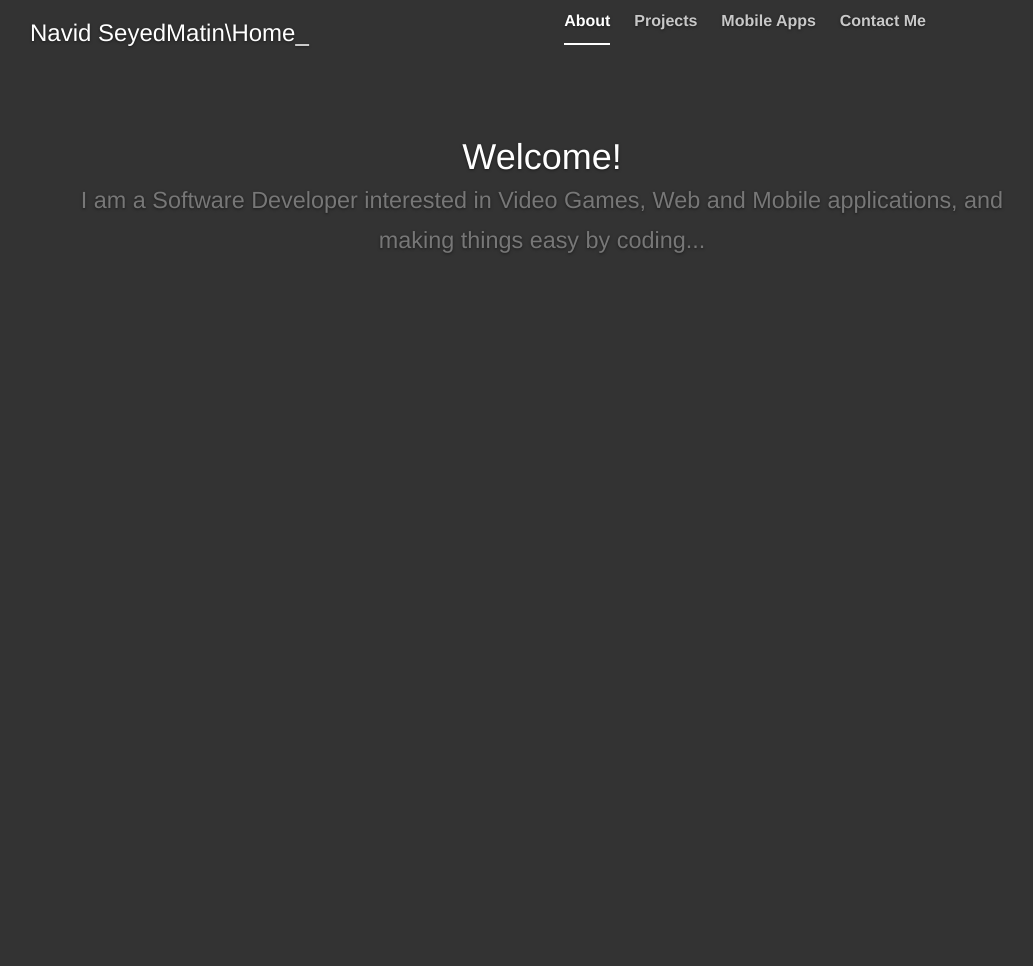
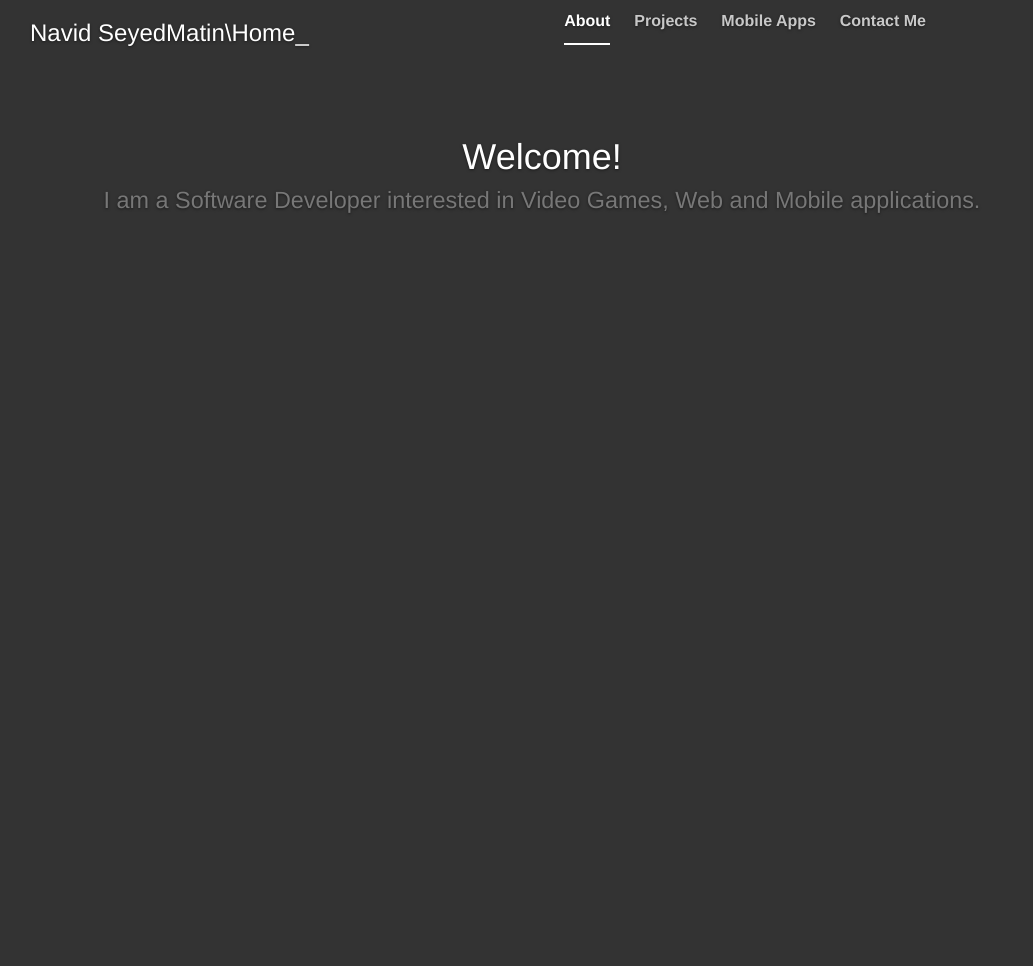
Before and after one commit to navidmatin/navidmatin, a Jekyll site: the page built from index.html, in a window 1280 px wide. Shown: the whole page, without its empty margins (98-1131 px from the left). Built offline with Jekyll 4.4.1, drawn with Linux system fonts in a browser that asks for light colours; nearby versions of some CDN libraries.

Commit message:
Small update to the home page

```diff
--- a/index.html
+++ b/index.html
@@ -7,5 +7,5 @@ base_url: "/"
 <div class="text-center">
 <h1>Welcome!
 <br />
-<small>I am a Software Developer interested in Video Games, Web and Mobile applications, and making things easy by coding...</a></small></h1>
+<small>I am a Software Developer interested in Video Games, Web and Mobile applications.</a></small></h1>
 </div>
```
Also changed, not shown: 1 other file.
